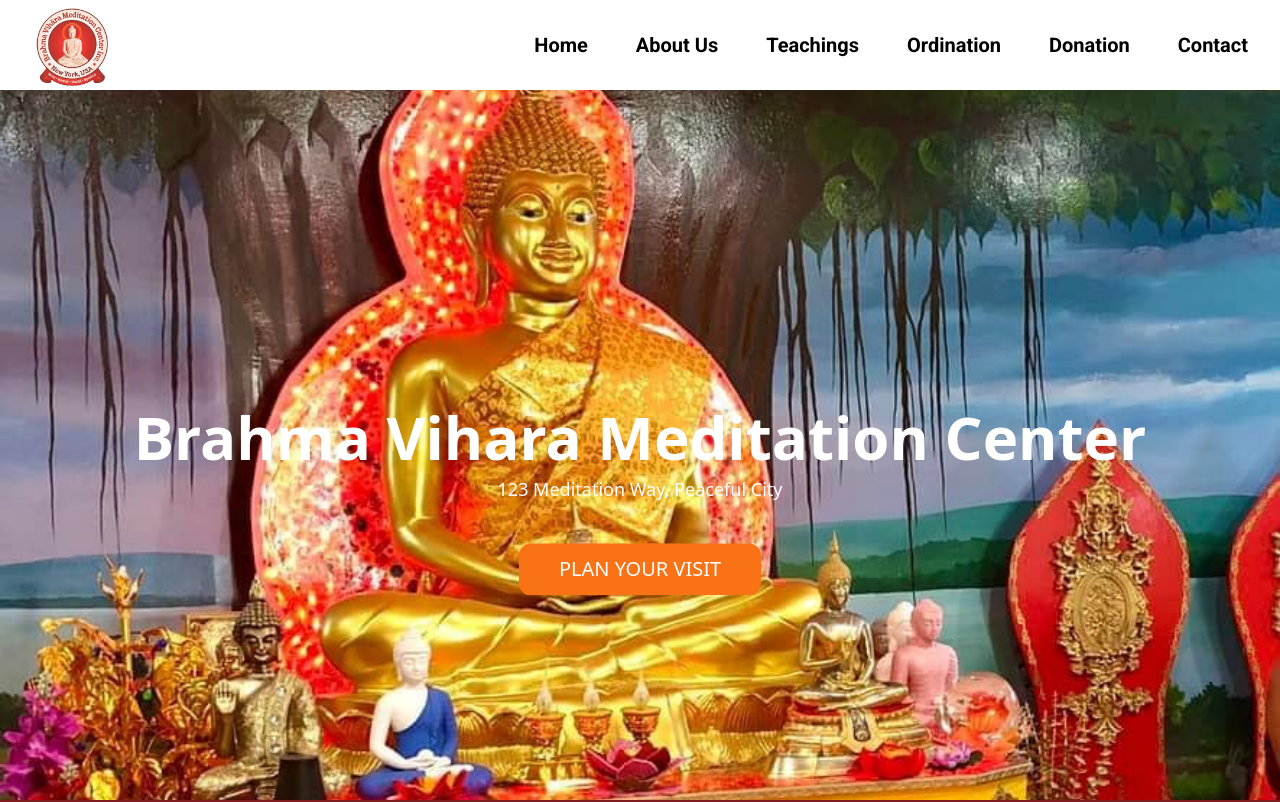
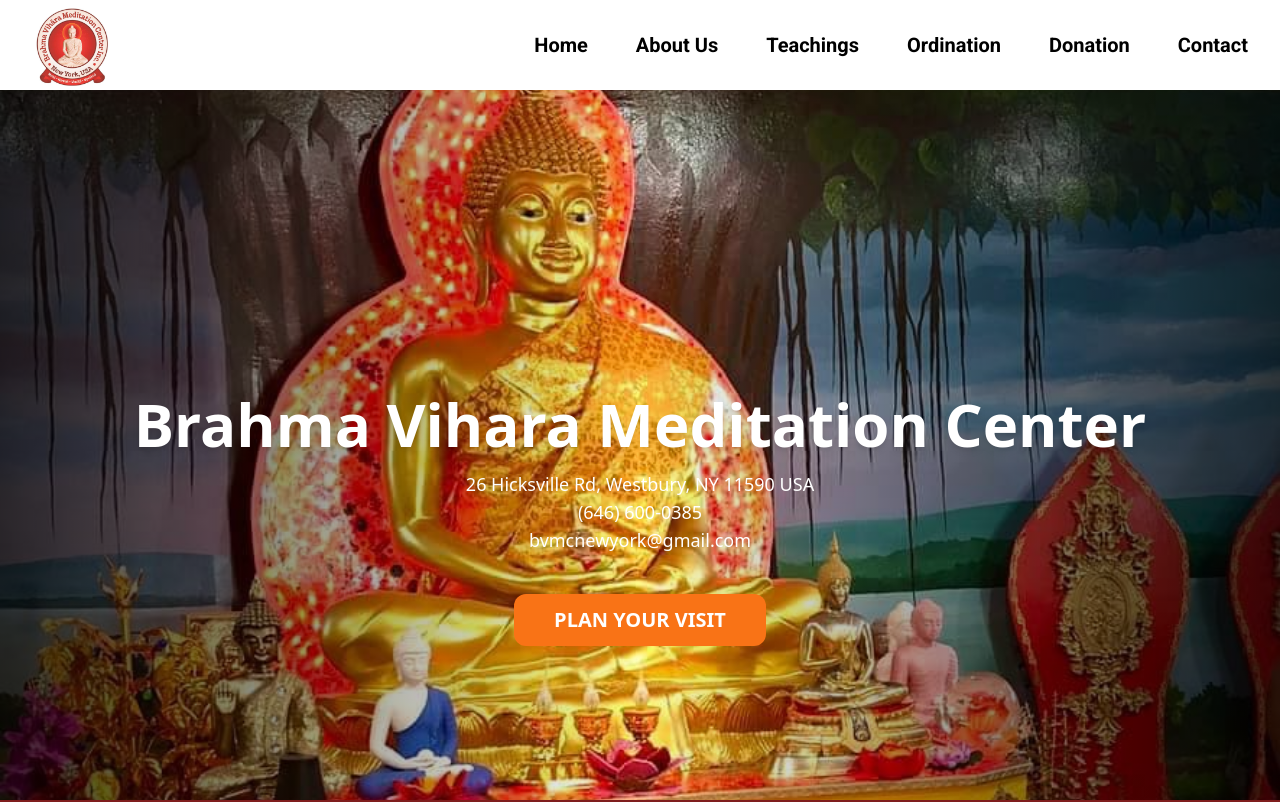
Before and after one commit to SaikatDEV/brahmaViharaMeditationCenter, a React (Vite) app: page / in a window 1280 px wide. Shown: the top 802 px of the page. Built offline with nearby package versions, Linux system fonts and the light colour scheme.

Commit message:
Updated component

```diff
--- a/src/components/Header/Header.jsx
+++ b/src/components/Header/Header.jsx
@@ -7,7 +7,7 @@ function Header() {
     setDropdownVisible(!dropdownVisible);
   };
   return (
-    <header className="header bg-white fixed w-full px-8 h-30 z-10">
+    <header className="header fixed w-full px-8 h-30 z-30 bg-white">
       <div className="header_container flex items-center justify-between">
         <div className="header_logo">
           <img
--- a/src/components/Section/BuddhaBanner.jsx
+++ b/src/components/Section/BuddhaBanner.jsx
@@ -2,40 +2,50 @@ import React, { useEffect } from "react";
 
 function BuddhaBanner() {
   useEffect(() => {
-    // Scroll to the top of the page on component mount
+    // Scroll to the top of the page when this component is rendered
     window.scrollTo({ top: 0, behavior: "smooth" });
   }, []);
 
   return (
     <div id="home" className="relative">
+      {/* Scrollable Banner */}
+      <div className="relative h-screen w-full overflow-hidden">
+        <img
+          className="absolute inset-0 w-full h-[135vh] object-cover object-top"
+          src="/images/all/buddha.jpg"
+          alt="BUDDHA BANNER IMAGE"
+        />
+        {/* Blurred Edges */}
+        <div className="absolute inset-0 w-full h-full pointer-events-none bg-gradient-to-r from-black via-transparent to-black opacity-75"></div>
+
         {/* Title Section */}
-      <div className="absolute inset-0 flex items-end justify-center z-10 animate-titleFadeIn">
+        <div className="absolute inset-0 flex items-center justify-center z-10 animate-titleFadeIn">
           <div className="flex flex-col items-center">
+            {/* Title and Address */}
             <div className="text-center text-white">
-            <h1 className="text-6xl font-bold">
+              <h1 className="text-5xl sm:text-6xl font-bold drop-shadow-md">
                 Brahma Vihara Meditation Center
               </h1>
-            <p className="text-lg mt-2">123 Meditation Way, Peaceful City</p>
+              <p className="text-sm sm:text-lg mt-4 leading-relaxed">
+                26 Hicksville Rd, Westbury, NY 11590 USA
+                <br />
+                (646) 600-0385
+                <br />
+                bvmcnewyork@gmail.com
+              </p>
             </div>
+            {/* Button */}
             <div>
-            <button className="text-white text-bold text-xl bg-orange-500 px-10 py-3 mt-10 rounded-xl hover:bg-orange-400">
+              <button className="text-white font-bold text-lg sm:text-xl bg-orange-500 px-8 sm:px-10 py-2 sm:py-3 mt-8 sm:mt-10 rounded-xl hover:bg-orange-800 transition-all duration-300">
                 PLAN YOUR VISIT
               </button>
             </div>
           </div>
         </div>
-
-      {/* Scrollable Banner */}
-      <div className="h-screen w-full overflow-y-scroll">
-        <img
-          className="w-full h-[135vh] object-cover object-top"
-          src="/images/all/buddha.jpg"
-          alt="BUDDHA BANNER IMAGE"
-        />
       </div>
 
       {/* Quote Section */}
-      <div className="bg-red-900 text-white text-center py-10 text-3xl font-extralight">
+      <div className="bg-red-900 text-white text-center py-10 text-xl sm:text-3xl font-extralight">
         <p>
           "Discover the art of meditation: Your journey to enlightenment begins
           here!"
--- /dev/null
+++ b/src/utils/scrollToTop.jsx
@@ -0,0 +1,14 @@
+import { useEffect } from "react";
+import { useLocation } from "react-router-dom";
+
+function ScrollToTop() {
+  const { pathname } = useLocation();
+
+  useEffect(() => {
+    window.scrollTo({ top: 0, behavior: "smooth" });
+  }, [pathname]);
+
+  return null;
+}
+
+export default ScrollToTop;
--- a/tailwind.config.js
+++ b/tailwind.config.js
@@ -21,11 +21,11 @@ export default {
         titleFadeIn: {
           "0%": {
             opacity: "0",
-            transform: "translateY(-25%)", // Start slightly below the center
+            transform: "translateY(25%)", // Start slightly below the center
           },
           "100%": {
             opacity: "1",
-            transform: "translateY(-35%)", // End at slightly above the center
+            transform: "translateY(15%)", // End at slightly above the center
           },
         },
       },
```
Lines whose indentation alone changed are shown as unchanged.
